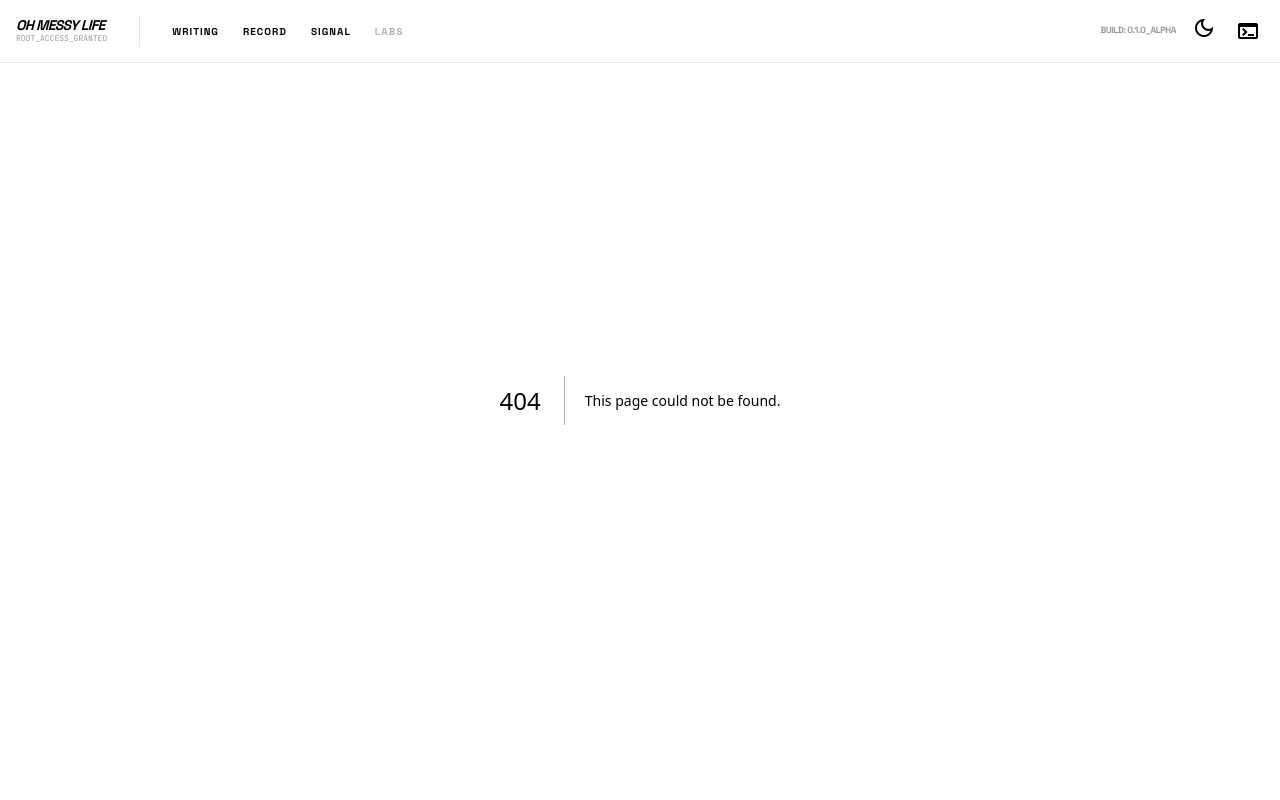
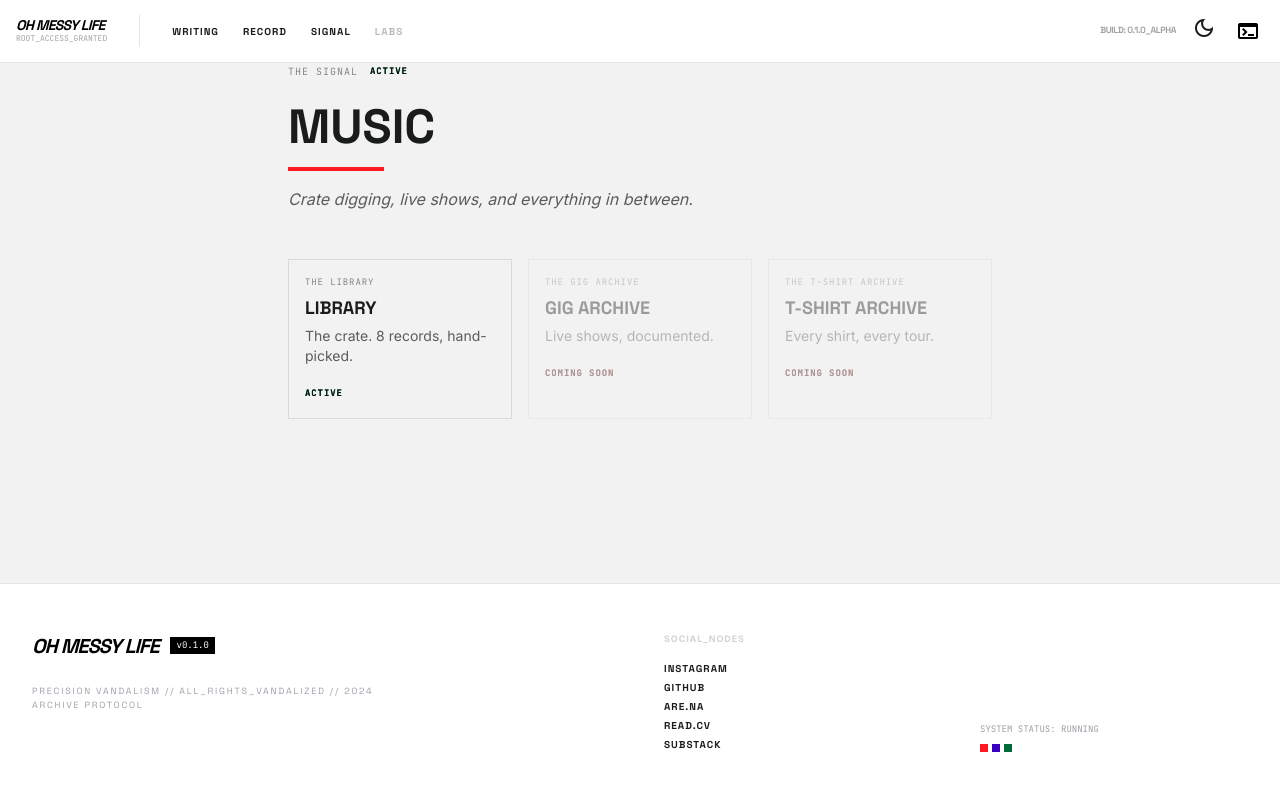
Before and after one commit to arnavmcr/oh-messy-life, a Next.js app: page /music in a window 1280 px wide. Before the commit this address had no page. Shown: the top 800 px of the page. Built offline with nearby package versions, Linux system fonts and the light colour scheme.

Commit message:
feat(music): add THE SIGNAL landing page

```diff
--- /dev/null
+++ b/app/music/page.tsx
@@ -0,0 +1,98 @@
+import type { Metadata } from 'next';
+
+export const metadata: Metadata = {
+  title: 'Music — Oh Messy Life',
+  description: 'THE SIGNAL. Crate digging, gigs, and everything in between.',
+};
+
+export default function MusicPage() {
+  return (
+    <main className="max-w-3xl mx-auto px-8 py-16">
+
+      {/* Metadata strip */}
+      <div className="flex items-center gap-3 mb-6">
+        <span className="font-mono text-[10px] uppercase tracking-widest opacity-50">
+          THE SIGNAL
+        </span>
+        <span className="stamp-green font-mono text-[9px] uppercase tracking-widest font-bold">
+          ACTIVE
+        </span>
+      </div>
+
+      {/* Header */}
+      <h1 className="font-headline text-5xl font-black uppercase">MUSIC</h1>
+      <div className="h-1 w-24 bg-primary my-4" />
+      <p className="font-body italic opacity-70">
+        Crate digging, live shows, and everything in between.
+      </p>
+
+      {/* Section cards */}
+      <div className="grid grid-cols-1 md:grid-cols-3 gap-4 mt-12">
+
+        {/* LIBRARY — active */}
+        <a
+          href="/music/index.html"
+          className="border border-black/10 dark:border-white/10 p-4 block hover:border-tertiary hover:text-tertiary transition-colors"
+        >
+          <div className="font-mono text-[9px] uppercase tracking-widest opacity-50">
+            THE LIBRARY
+          </div>
+          <div className="font-headline uppercase text-lg font-black mt-1">
+            LIBRARY
+          </div>
+          <div className="font-body text-sm opacity-70 mt-1">
+            The crate. 8 records, hand-picked.
+          </div>
+          <div className="mt-3">
+            <span className="stamp-green font-mono text-[9px] uppercase tracking-widest font-bold">
+              ACTIVE
+            </span>
+          </div>
+        </a>
+
+        {/* GIG ARCHIVE — stub */}
+        <div
+          className="border border-black/10 dark:border-white/10 p-4 opacity-40 cursor-not-allowed pointer-events-none"
+          aria-disabled="true"
+        >
+          <div className="font-mono text-[9px] uppercase tracking-widest opacity-50">
+            THE GIG ARCHIVE
+          </div>
+          <div className="font-headline uppercase text-lg font-black mt-1">
+            GIG ARCHIVE
+          </div>
+          <div className="font-body text-sm opacity-70 mt-1">
+            Live shows, documented.
+          </div>
+          <div className="mt-3">
+            <span className="stamp-red font-mono text-[9px] uppercase tracking-widest font-bold">
+              COMING SOON
+            </span>
+          </div>
+        </div>
+
+        {/* T-SHIRT ARCHIVE — stub */}
+        <div
+          className="border border-black/10 dark:border-white/10 p-4 opacity-40 cursor-not-allowed pointer-events-none"
+          aria-disabled="true"
+        >
+          <div className="font-mono text-[9px] uppercase tracking-widest opacity-50">
+            THE T-SHIRT ARCHIVE
+          </div>
+          <div className="font-headline uppercase text-lg font-black mt-1">
+            T-SHIRT ARCHIVE
+          </div>
+          <div className="font-body text-sm opacity-70 mt-1">
+            Every shirt, every tour.
+          </div>
+          <div className="mt-3">
+            <span className="stamp-red font-mono text-[9px] uppercase tracking-widest font-bold">
+              COMING SOON
+            </span>
+          </div>
+        </div>
+
+      </div>
+    </main>
+  );
+}
```
